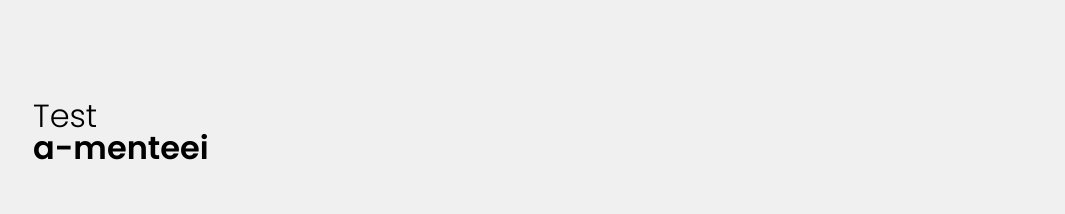
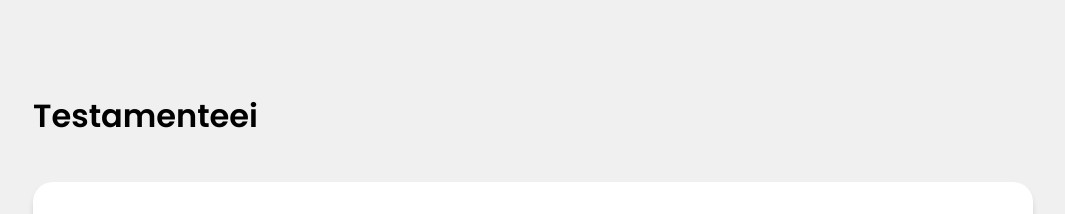
Before and after one commit to TypeClecio/Testamenteei-frontend, a React (Vite) app: page /inicio in a window 1280 px wide. Shown: the top 214 px of the page, without its empty margins (107-1172 px from the left). Built offline with nearby package versions, Linux system fonts and the light colour scheme; no server answers; a web font is replaced by a local one.

Commit message:
Ajuste ComponenteMarca retornando ao modelo original

```diff
--- a/src/assets/components/Marca/Marca.tsx
+++ b/src/assets/components/Marca/Marca.tsx
@@ -3,8 +3,8 @@ import "./Marca.style.scss";
 function Marca() {
   return (
     <h1 id="marca">
-      <strong>Test</strong>
-      <strong>a-menteei</strong>
+      <strong>Testamenteei</strong>
+      {/* <strong>a-menteei</strong> */}
     </h1>
   );
 };
```
